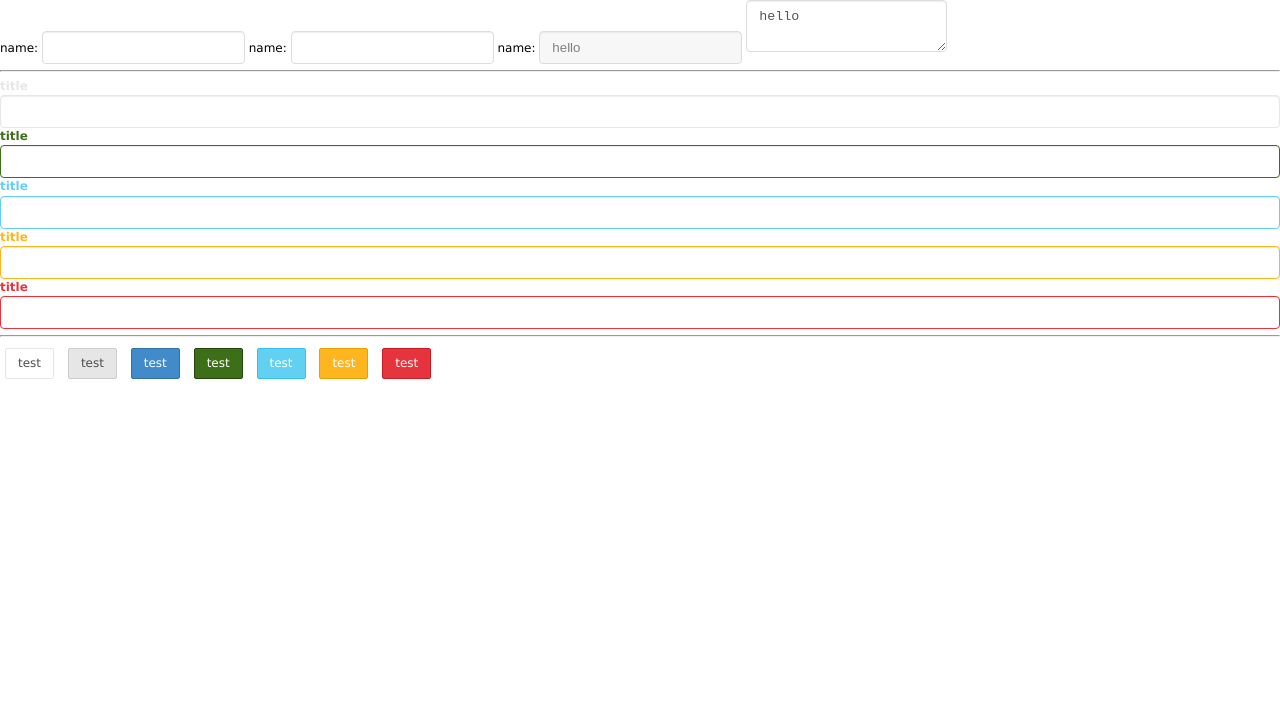
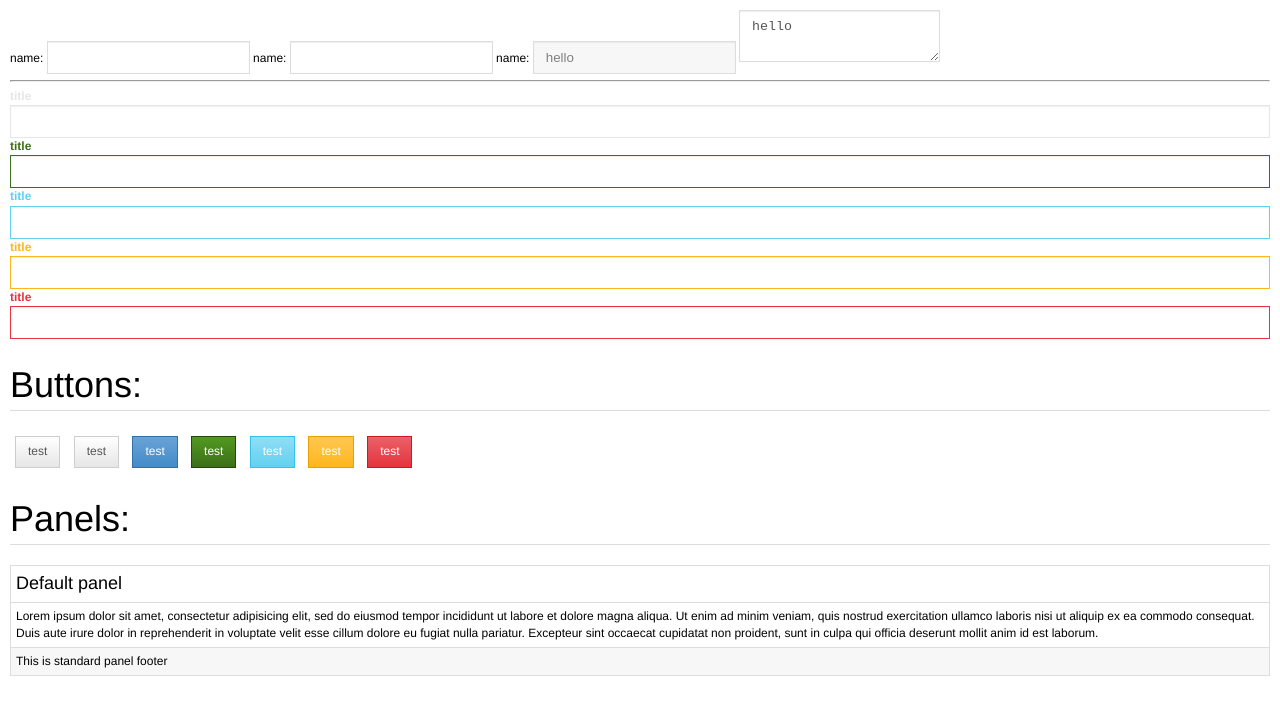
Before and after one commit to rafikalid2/brighter, a website: page test/index.htm in a window 1280 px wide. Drawn offline with Linux system fonts and the light colour scheme.

Commit message:
boostrap panels

```diff
--- a/assets/sass/brighter.scss
+++ b/assets/sass/brighter.scss
@@ -4,3 +4,4 @@
 @import "form/_index";
 @import "containers/_index";
 @import "basic/_index";
+@import "code/_index";
--- /dev/null
+++ b/assets/sass/code/_index.scss
@@ -0,0 +1,3 @@
+code{
+
+}
--- /dev/null
+++ b/assets/sass/code/main.scss
@@ -0,0 +1 @@
+@import "main";
--- a/assets/sass/containers/_index.scss
+++ b/assets/sass/containers/_index.scss
@@ -2,3 +2,4 @@
 @import "citation";
 @import "description";
 @import "table";
+@import "panel";
--- /dev/null
+++ b/assets/sass/containers/panel.scss
@@ -0,0 +1,18 @@
+.panel{
+	border: 1px $border-color solid;
+
+	&-heading{
+		background-color: white;
+		border-bottom	: 1px $border-color solid;
+		font-size		: 1.5em;
+		padding			: 5px;
+	}
+	&-body{
+		padding			: 5px;
+	}
+	&-footer{
+		border-top	: 1px $border-color solid;
+		background	: lighten($border-color, 10%);
+		padding		: 5px;
+	}
+}
--- a/assets/sass/form/basic.scss
+++ b/assets/sass/form/basic.scss
@@ -9,14 +9,14 @@ select{
 	line-height		: 1.42857143;
 	color			: $input-color;
 	border			: 1px $border-color solid;
-	border-radius	: $default-border-radius;
+	// border-radius	: $default-border-radius;
 	box-shadow		: inset 0 1px 1px fade-out($border-color, .5);
 	transition		: border-color ease-in-out .15s, box-shadow ease-in-out .15s;
 
 
 	&:focus{
 		border-color: $border-color-focus;
-		box-shadow	: inset 0 1px 1px darken($border-color, 20%), 0 0 8px rgba(102,175,233,.6);
+		// box-shadow	: inset 0 1px 1px darken($border-color, 20%), 0 0 8px rgba(102,175,233,.6);
 		color		: $input-active-color;
 		outline		: none;
 	}
--- a/assets/sass/form/buttons.scss
+++ b/assets/sass/form/buttons.scss
@@ -4,42 +4,51 @@
 	white-space		: nowrap;
 	vertical-align	: middle;
 	padding			: 6px 12px;
-	border-radius	: 2px;
+	// border-radius	: 2px;
 	color			: white;
 	border			: 1px $default solid;
 	margin			: 5px;
 	touch-action	: manipulation;
 	cursor			: pointer;
-	// -webkit-appearance: button;
+	// -webkit-appearance	: button;
+	// -moz-appearance 	: button;
+
+	&:active{
+		box-shadow: -1px 2px 10px 3px rgba(0, 0, 0, 0.3) inset;
+	}
+}
+
+@mixin _btn($color){
+	background	: $color;
+	background	: linear-gradient(to top, $color, lighten($color, 10%));
+	border-color: darken($color, 10%);
+}
+@mixin btn($color) {
+	@include _btn($color);
+
+	&:hover{
+		@include _btn(darken($color, 10%));
+	}
 }
 
 .btn{
-	color: darken($default, 60%);
-
-	&-default{
-		background	:$default;
-		border-color: darken($default, 10%);
-		color		: darken($default, 60%);
-		&:hover{background: lighten($default, $amount)}
+	&, &-default{
+		@include btn($default);
+		color	: $input-color;
 	}
 	&-primary{
-		background	:$primary;
-		border-color: darken($primary, 10%);
+		@include btn($primary);
 	}
 	&-sucess{
-		background	:$sucess;
-		border-color: darken($sucess, 10%);
+		@include btn($sucess);
 	}
 	&-info{
-		background	:$info;
-		border-color: darken($info, 10%);
+		@include btn($info);
 	}
 	&-warning{
-		background	:$warning;
-		border-color: darken($warning, 10%);
+		@include btn($warning);
 	}
 	&-danger{
-		background	:$danger;
-		border-color: darken($danger, 10%);
+		@include btn($danger);
 	}
 }
--- a/assets/sass/main/body.scss
+++ b/assets/sass/main/body.scss
@@ -5,7 +5,7 @@ html,body{
 }
 
 body{
-	font-family	: Verdana, Geneva, Tahoma, sans-serif;
+	font-family	: "Helvetica Neue",Helvetica,Arial,sans-serif;
 	font-size	: 12px;
 	line-height: 1.42857143;
 	// background	: transparent!important;
--- a/assets/sass/main/headers.scss
+++ b/assets/sass/main/headers.scss
@@ -1,10 +1,13 @@
 h1,h2,h3,h4,h5,h6{
 	margin	: 0;
 	padding	: 0;
+	font-weight: 500;
 }
 
 h1{
-	font-size: 36px;
+	margin		: 20px 0;
+	font-size	: 36px;
+	border-bottom: 1px solid $border-color;
 }
 
 h2{
--- a/test/index.htm
+++ b/test/index.htm
@@ -4,6 +4,11 @@
 	<title>BRSOLAB Brighter</title>
 	<meta name="viewport" content="width=device-width, initial-scale=1">
 	<link rel="stylesheet" type="text/css" href="../dest/brighter.css">
+	<style type="text/css">
+		body{
+			margin:10px;
+		}
+	</style>
 </head>
 <body>
 
@@ -40,7 +45,7 @@
 	</label>
 </form>
 
-<hr>
+<h1>Buttons:</h1>
 <span class="btn">test</span>
 <span class="btn-default">test</span>
 <span class="btn-primary">test</span>
@@ -49,5 +54,20 @@
 <span class="btn-warning">test</span>
 <span class="btn-danger">test</span>
 
+
+<h1>Panels:</h1>
+
+<!-- default -->
+	<div class="panel">
+		<div class="panel-heading">Default panel</div>
+		<div class="panel-body">Lorem ipsum dolor sit amet, consectetur adipisicing elit, sed do eiusmod
+		tempor incididunt ut labore et dolore magna aliqua. Ut enim ad minim veniam,
+		quis nostrud exercitation ullamco laboris nisi ut aliquip ex ea commodo
+		consequat. Duis aute irure dolor in reprehenderit in voluptate velit esse
+		cillum dolore eu fugiat nulla pariatur. Excepteur sint occaecat cupidatat non
+		proident, sunt in culpa qui officia deserunt mollit anim id est laborum.</div>
+		<div class="panel-footer">This is standard panel footer</div>
+	</div>
+
 </body>
 </html>
```
Also changed, not shown: dest/brighter.css.
